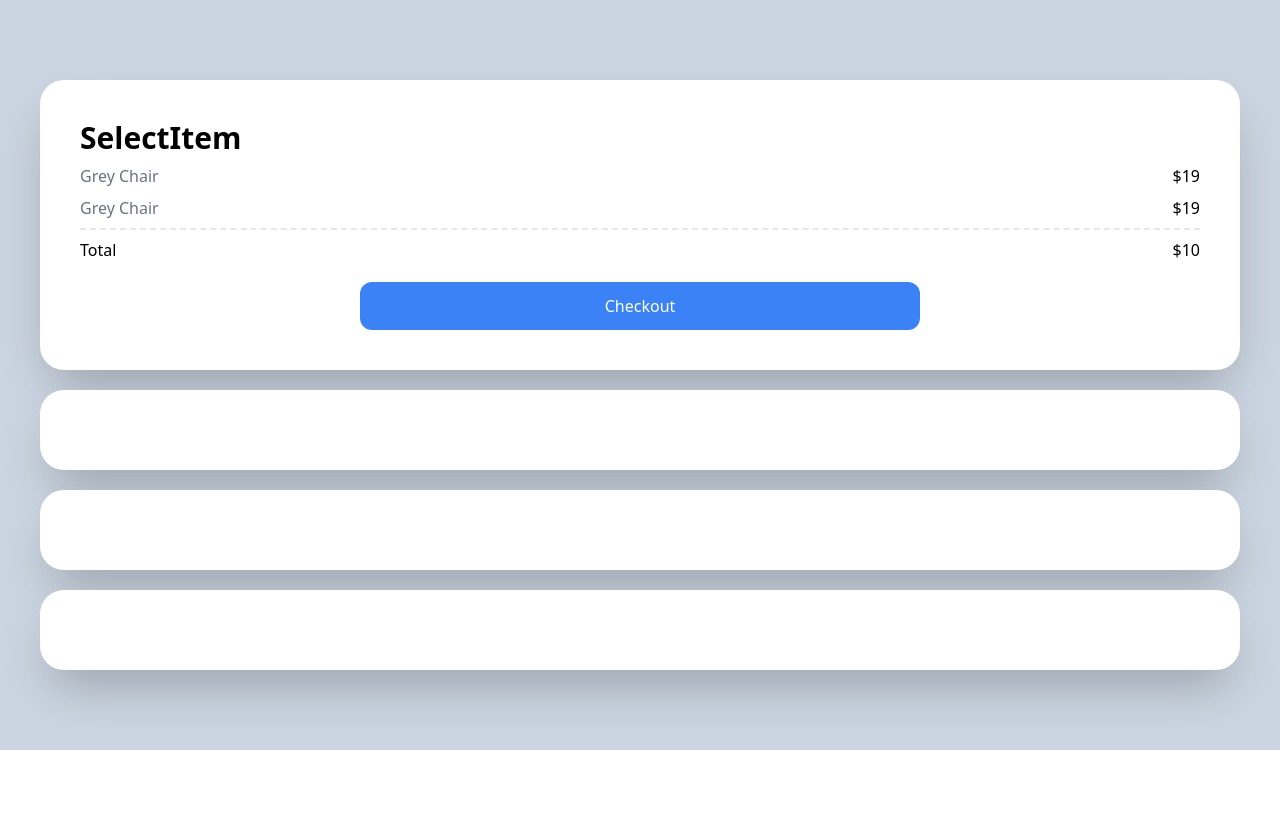
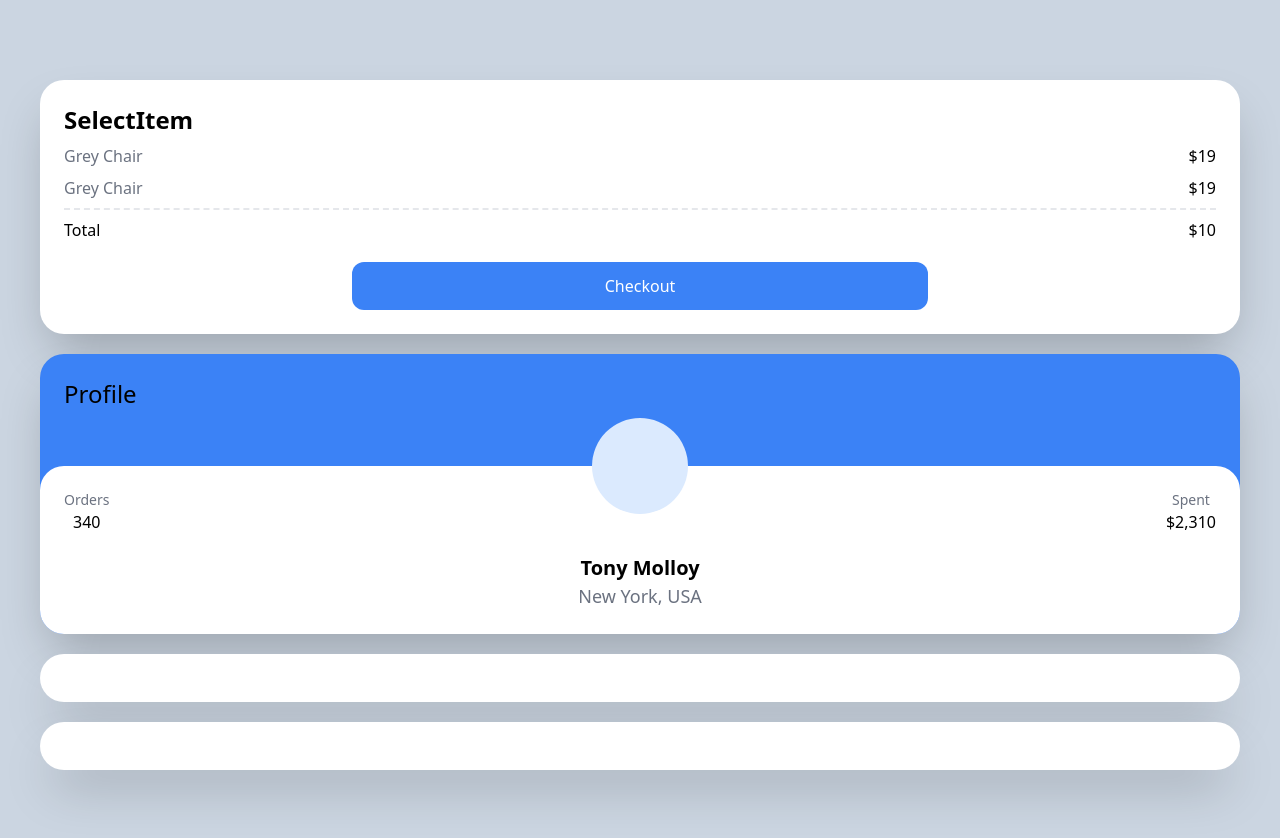
Before and after one commit to GwangjoGong/carrot-market, a Next.js app: page / in a window 1280 px wide. Shown: the top 838 px of the page. Before the commit the page ends 800 px from the top, so only its background shows below. Built offline with nearby package versions, Linux system fonts and the light colour scheme.

Commit message:
4.2 Test Drive part Two

```diff
--- a/pages/index.tsx
+++ b/pages/index.tsx
@@ -20,7 +20,31 @@ const Home: NextPage = () => {
         </SelectItemRow>
         <SelectItemButton>Checkout</SelectItemButton>
       </Box>
-      <Box></Box>
+
+      <BlueBox>
+        <ProfileHeader>
+          <ProfileTitle>Profile</ProfileTitle>
+        </ProfileHeader>
+        <ProfileContent>
+          <ProfileAvatar />
+          <ProfileStats>
+            <ProfileStat>
+              <ProfileStatTitle>Orders</ProfileStatTitle>
+              <ProfileStatText>340</ProfileStatText>
+            </ProfileStat>
+
+            <ProfileStat>
+              <ProfileStatTitle>Spent</ProfileStatTitle>
+              <ProfileStatText>$2,310</ProfileStatText>
+            </ProfileStat>
+          </ProfileStats>
+          <ProfileInfo>
+            <ProfileName>Tony Molloy</ProfileName>
+            <ProfileLocation>New York, USA</ProfileLocation>
+          </ProfileInfo>
+        </ProfileContent>
+      </BlueBox>
+
       <Box></Box>
       <Box></Box>
     </Container>
@@ -38,14 +62,20 @@ const Container = tw.div`
 
 const Box = tw.div`
   bg-white
-  p-10
+  p-6
+  rounded-3xl
+  shadow-2xl
+`;
+
+const BlueBox = tw.div`
+  bg-blue-500
   rounded-3xl
   shadow-2xl
 `;
 
 const SelectItemHeading = tw.span`
   font-semibold
-  text-3xl
+  text-2xl
 `;
 
 const SelectItemRow = tw.div<{ border?: boolean }>`
@@ -59,7 +89,9 @@ const SelectItemRowTitle = tw.span<{ strong?: boolean }>`
   ${(p) => (p.strong ? 'text-black' : 'text-gray-500')}
 `;
 
-const SelectItemRowContent = tw.span``;
+const SelectItemRowContent = tw.span`
+  font-medium
+`;
 
 const SelectItemButton = tw.button`
   mt-5
@@ -72,3 +104,73 @@ const SelectItemButton = tw.button`
   text-center
   rounded-xl
 `;
+
+const ProfileHeader = tw.div`
+  flex
+  justify-between
+  p-6
+  pb-14
+`;
+
+const ProfileTitle = tw.span`
+  text-white
+  text-semibold
+  text-2xl
+`;
+
+const ProfileContent = tw.div`
+  bg-white
+  rounded-3xl
+  relative
+  p-6
+  flex
+  flex-col
+`;
+
+const ProfileAvatar = tw.div`
+  w-24
+  h-24
+  rounded-full
+  bg-blue-100
+  absolute
+  -top-12
+  self-center
+`;
+
+const ProfileStats = tw.div`
+  flex
+  items-center
+  justify-between
+`;
+
+const ProfileStat = tw.div`
+  text-center
+  flex
+  flex-col
+`;
+
+const ProfileStatTitle = tw.span`
+  text-gray-500
+  text-sm
+`;
+
+const ProfileStatText = tw.span`
+  font-medium
+`;
+
+const ProfileInfo = tw.div`
+  mt-5
+  flex
+  flex-col
+  items-center
+`;
+
+const ProfileName = tw.span`
+  font-semibold
+  text-xl
+`;
+
+const ProfileLocation = tw.span`
+  text-gray-500
+  text-lg
+`;
```
